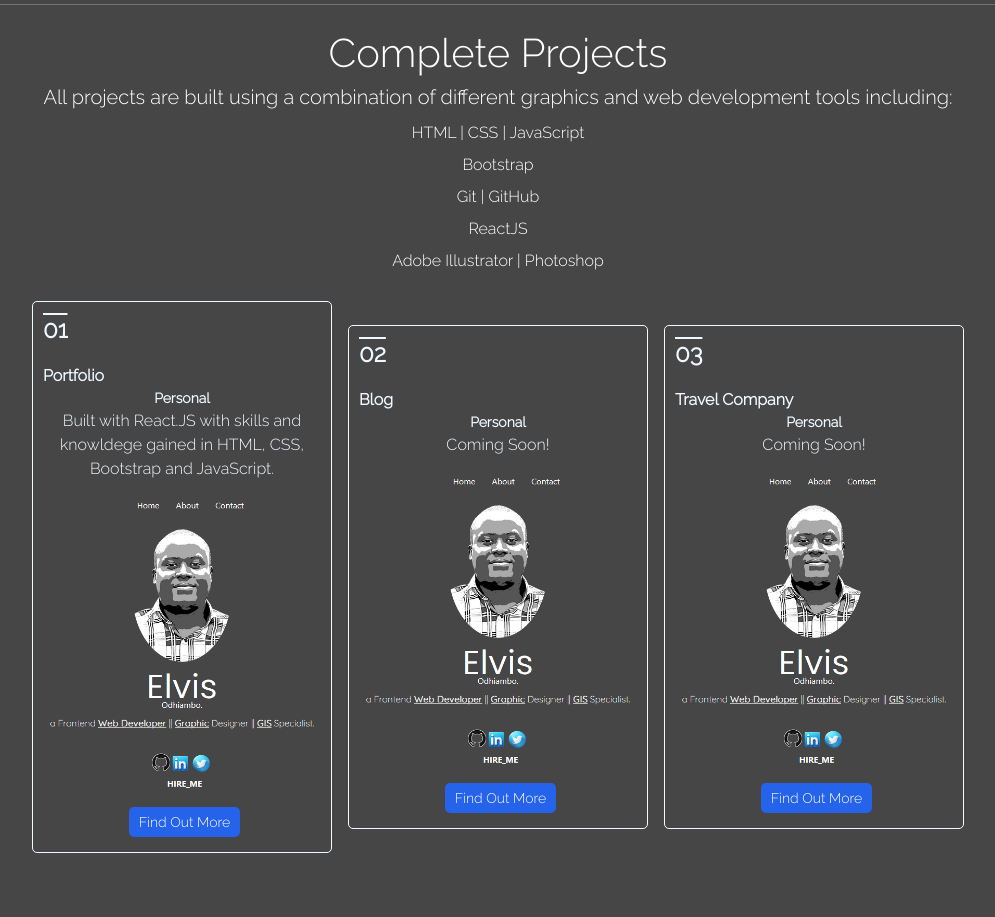
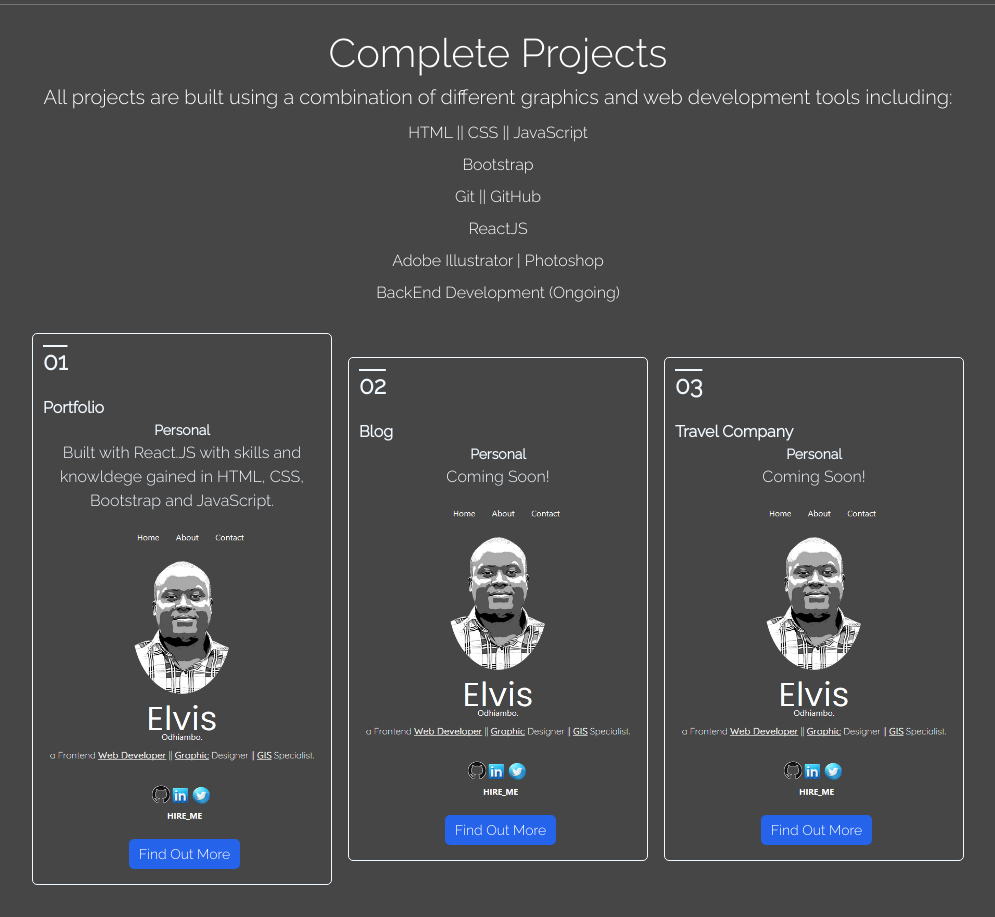
Before and after one commit to Lvoh901/portfolio001, a React (Create React App) app: page /about in a window 1280 px wide. Shown: the part 800-1717 px from the top of the page, without its empty margins (142-1137 px from the left). Before the commit the page ends 1685 px from the top, so only its background shows below. Built offline with nearby package versions, Linux system fonts and the light colour scheme.

Commit message:
skills updates

```diff
--- a/src/pages/about.js
+++ b/src/pages/about.js
@@ -81,11 +81,12 @@ const About = () => {
                         <h5>All projects are built using a combination of different graphics and web development tools including:</h5>
 
                         <div className="lh-1 fs-6 mt-3">
-                            <p>HTML | CSS | JavaScript</p>
+                            <p>HTML || CSS || JavaScript</p>
                             <p>Bootstrap</p>
-                            <p>Git | GitHub</p>
+                            <p>Git || GitHub</p>
                             <p>ReactJS</p>
                             <p>Adobe Illustrator | Photoshop</p>
+                            <p>BackEnd Development (Ongoing)</p>
                         </div>
                     </div>
                 </div>
```
